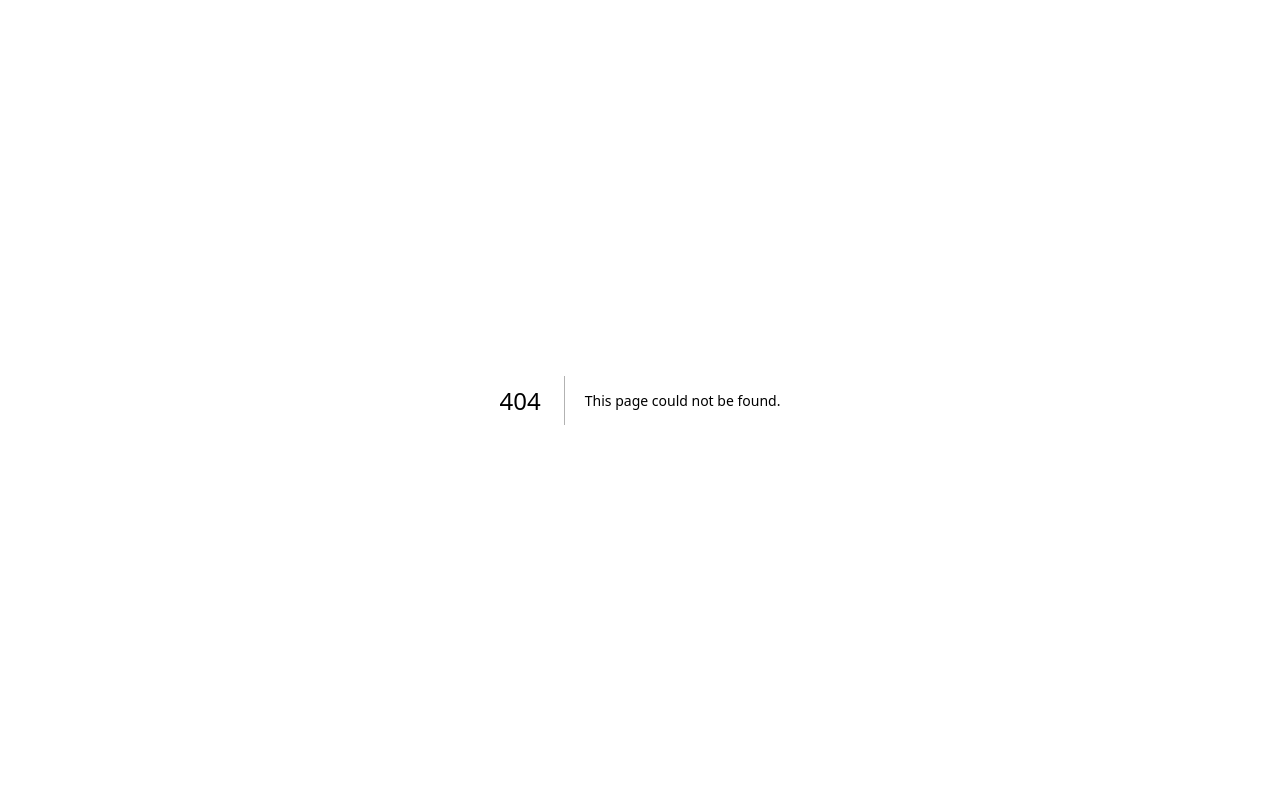
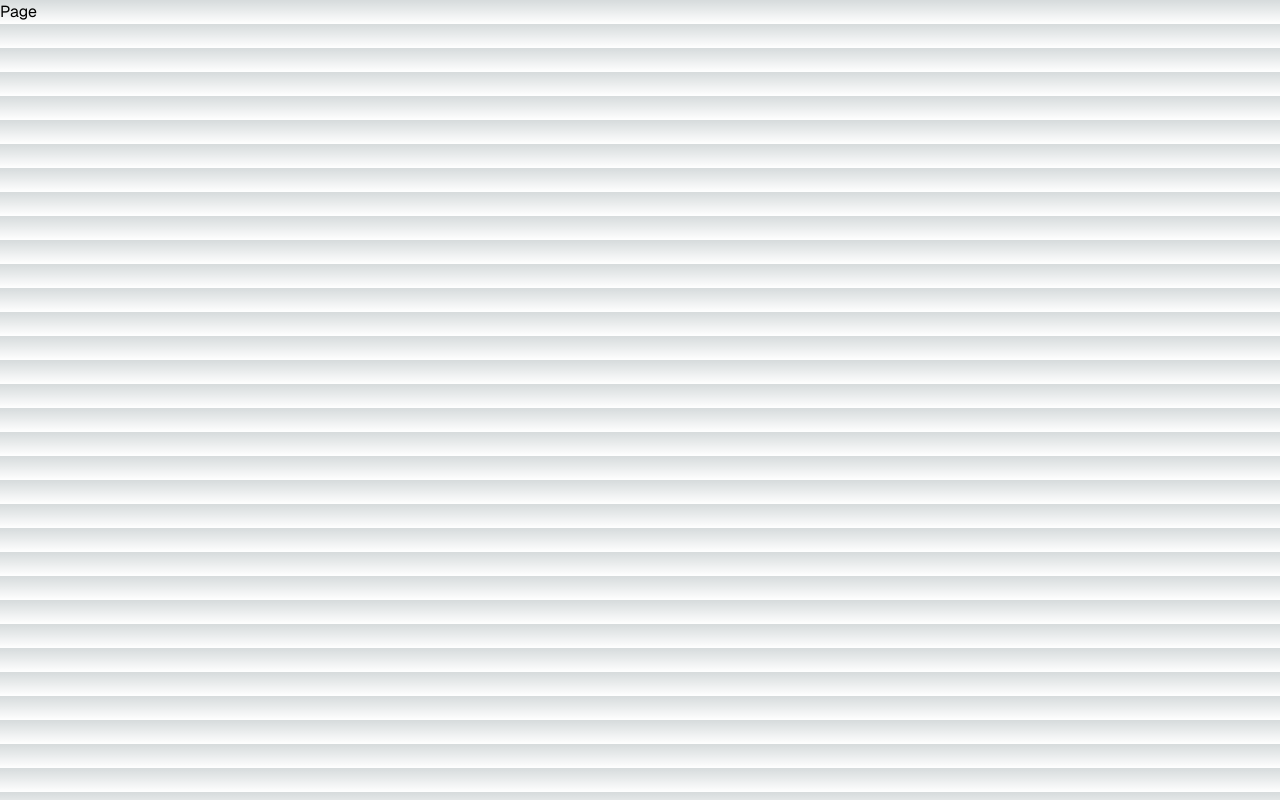
Before and after one commit to dmunoz05/ui-dm-5ive, a Next.js app: page /home in a window 1280 px wide. Before the commit this address had no page. Built offline with nearby package versions, Linux system fonts and the light colour scheme.

Commit message:
Add font Geist vercel

```diff
--- /dev/null
+++ b/src/app/home/page.jsx
@@ -0,0 +1,8 @@
+
+export default function Page(){
+  return (
+    <div>
+      <h1>Page</h1>
+    </div>
+  )
+}
--- a/src/app/layout.js
+++ b/src/app/layout.js
@@ -1,7 +1,6 @@
-import { Inter } from "next/font/google";
+import { GeistSans } from 'geist/font/sans';
 import "./globals.css";
 
-const inter = Inter({ subsets: ["latin"] });
 
 export const metadata = {
   title: "Create Next App",
@@ -10,8 +9,8 @@ export const metadata = {
 
 export default function RootLayout({ children }) {
   return (
-    <html lang="en">
-      <body className={inter.className}>{children}</body>
+    <html lang="en" className={GeistSans.className}>
+      <body>{children}</body>
     </html>
   );
 }
```
Also changed, not shown: package.json (+6 -5 lines), 1 other file (tests, documents, lock files or other folders).
